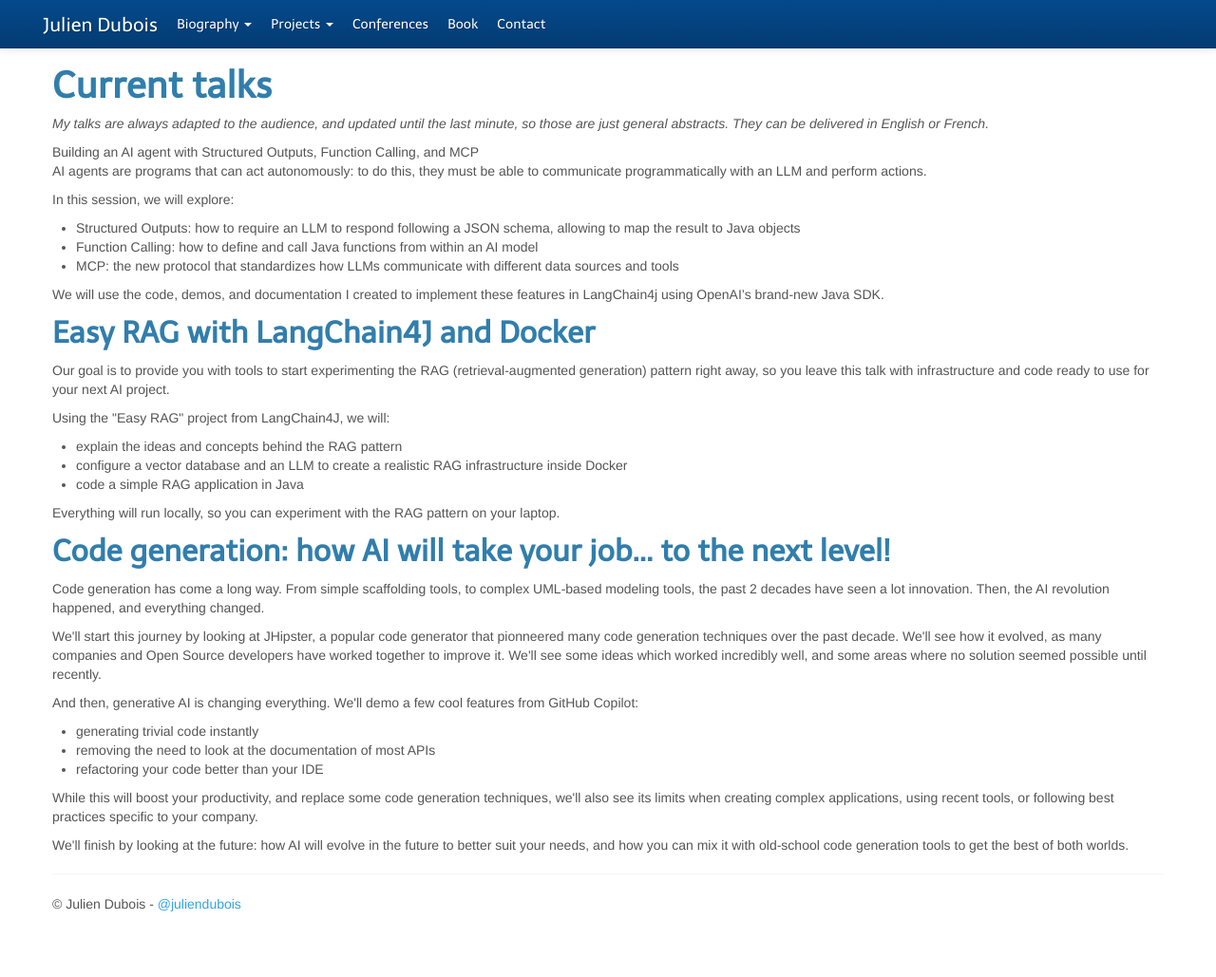
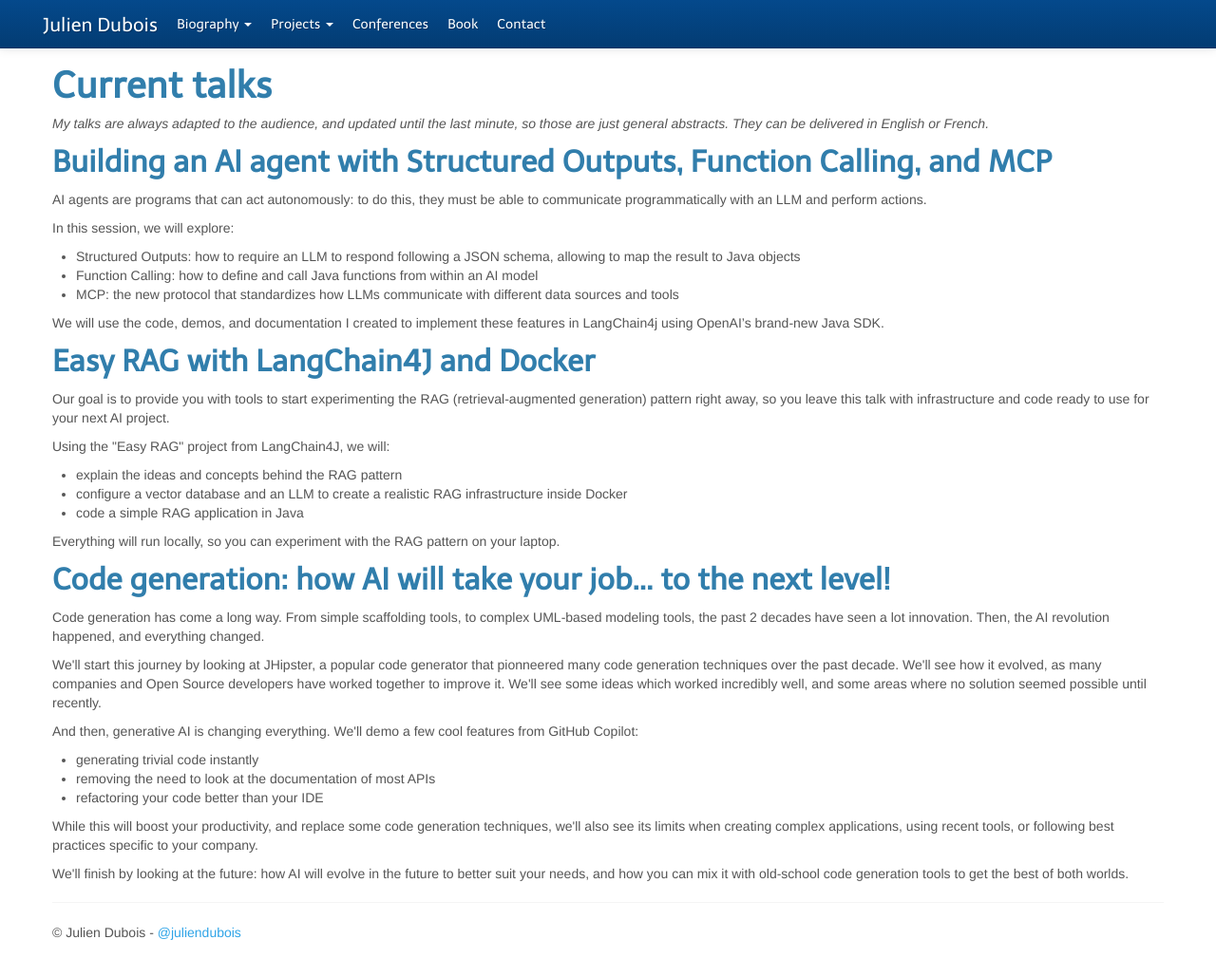
Before and after one commit to jdubois/jdubois.github.com, a Jekyll site: the page built from current-talks.html, in a window 1280 px wide and 1042 px high. Shown: the top 1029 px of the window at 95% size. Built offline with Jekyll 4.4.1, drawn with Linux system fonts in a browser that asks for light colours; nearby versions of some CDN libraries.

```diff
--- a/current-talks.html
+++ b/current-talks.html
@@ -8,7 +8,7 @@ title: Current talks
 <i>My talks are always adapted to the audience, and updated until the last minute, so those are just general abstracts. They can be delivered in English or French.</i>
 
 
-<h2></h2>Building an AI agent with Structured Outputs, Function Calling, and MCP</h2>
+<h2>Building an AI agent with Structured Outputs, Function Calling, and MCP</h2>
 
 <p>
 AI agents are programs that can act autonomously: to do this, they must be able to communicate programmatically with an LLM and perform actions.
```
